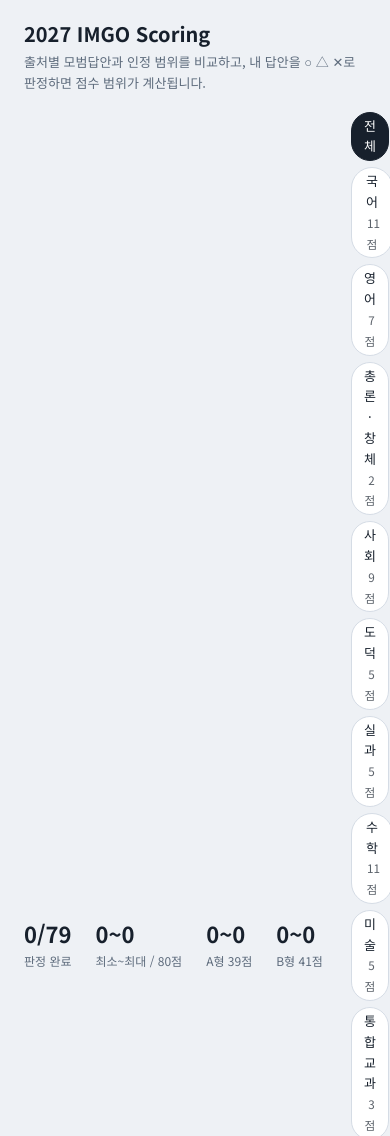
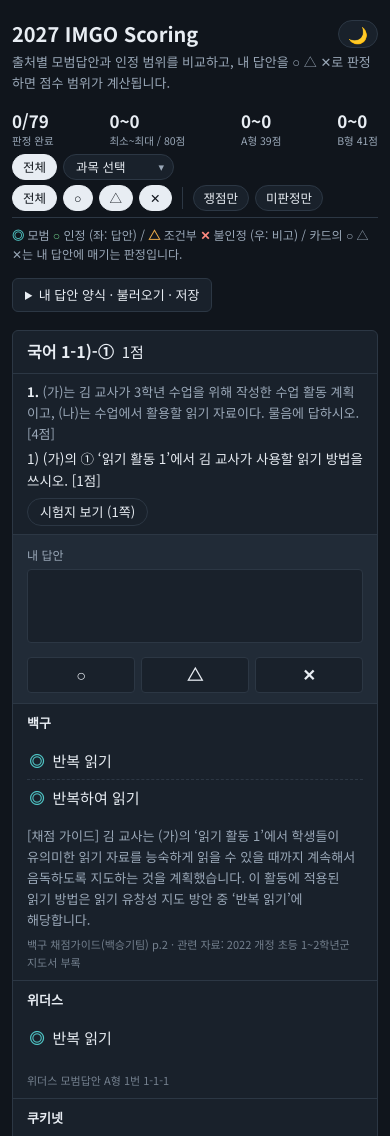
Before and after one commit to wybhrockstar/2027-IMGO-Scoring, a plain HTML site: page index.html in a window 390 px wide. Shown: the top 1136 px of the page. Drawn offline with Linux system fonts and the light colour scheme.

Commit message:
Add files via upload

```diff
--- a/index.html
+++ b/index.html
@@ -5,20 +5,30 @@
 <meta name="viewport" content="width=device-width, initial-scale=1">
 <title>2027 IMGO Scoring</title>
 <link rel="stylesheet" href="https://fonts.googleapis.com/css2?family=Noto+Sans+KR:wght@400;500;700&display=swap">
+<script>try{if(localStorage.getItem('gachejeom_theme')==='light')document.documentElement.dataset.theme='light'}catch(e){}</script>
 <style>
-:root{--bg:#eef1f5;--card:#fff;--ink:#17202c;--sub:#5d6b7c;--line:#d5dce5;--soft:#f4f6f9;--m1:#0d6e6e;--m2:#2a7d3f;--m3:#a86400;--m4:#b3261e;--sel:#17202c;--selt:#fff}
-@media (prefers-color-scheme:dark){:root{--bg:#10151c;--card:#19212b;--ink:#e8edf3;--sub:#9aa8b8;--line:#2c3744;--soft:#212b37;--m1:#4fc3c3;--m2:#6fcf8a;--m3:#f0b04d;--m4:#ff8a80;--sel:#e8edf3;--selt:#10151c}}
+:root{color-scheme:dark;--bg:#10151c;--card:#19212b;--ink:#e8edf3;--sub:#9aa8b8;--line:#2c3744;--soft:#212b37;--m1:#4fc3c3;--m2:#6fcf8a;--m3:#f0b04d;--m4:#ff8a80;--sel:#e8edf3;--selt:#10151c}
+:root[data-theme=light]{color-scheme:light;--bg:#eef1f5;--card:#fff;--ink:#17202c;--sub:#5d6b7c;--line:#d5dce5;--soft:#f4f6f9;--m1:#0d6e6e;--m2:#2a7d3f;--m3:#a86400;--m4:#b3261e;--sel:#17202c;--selt:#fff}
 *{box-sizing:border-box}
 html,body{margin:0}
 body{background:var(--bg);color:var(--ink);font:15px/1.6 'Noto Sans KR','Apple SD Gothic Neo','Malgun Gothic',sans-serif}
 main{max-width:1600px;margin:0 auto;padding:0 24px 60px}
-h1{font-size:20px;margin:18px 0 2px}
+h1{font-size:20px;margin:0}
+.hd{display:flex;align-items:center;justify-content:space-between;gap:12px;margin:18px 0 2px}
+#theme{font-size:16px;line-height:1;padding:5px 9px}
 .top{color:var(--sub);font-size:13px;margin-bottom:10px}
 .bar{position:sticky;top:0;z-index:5;background:var(--bg);padding:8px 0;border-bottom:1px solid var(--line);display:flex;gap:28px;align-items:center;flex-wrap:wrap}
 .sum{display:flex;gap:24px;align-items:baseline}
 .sum b{font-size:22px}.sum span{font-size:12px;color:var(--sub);display:block}
 .tabs,.filters{display:flex;gap:6px;flex-wrap:wrap}
 .ctl{display:flex;flex-direction:column;gap:6px;flex:1;min-width:0}
+.subrow{display:none;gap:6px;align-items:center}
+.dd{position:relative;display:inline-block}
+.dd select{appearance:none;-webkit-appearance:none;border:1px solid var(--line);background:var(--card);color:var(--ink);border-radius:999px;padding:2px 26px 2px 12px;font-size:12.5px;cursor:pointer;height:100%}
+.dd select option{background:var(--card);color:var(--ink)}
+.dd::after{content:'▾';position:absolute;right:10px;top:50%;transform:translateY(-50%);pointer-events:none;font-size:11px;color:var(--sub)}
+.dd.on select{background:var(--sel);color:var(--selt);border-color:var(--sel)}
+.dd.on::after{color:var(--selt)}
 .filters .sep{width:1px;background:var(--line);margin:2px 4px}
 .chipbtn .pt{pointer-events:none;opacity:.7;font-size:.9em;margin-left:3px}
 button,select,textarea,input{font:inherit;color:inherit}
@@ -74,17 +84,33 @@ details.tool textarea{width:min(640px,80vw);height:110px;display:block;margin-to
 .nt .none{opacity:.5}
 .foot{margin-top:28px;color:var(--sub);font-size:12px;text-align:center}
 .empty{color:var(--sub);padding:30px 0;text-align:center}
+@media (max-width:700px){
+main{padding:0 12px 40px}
+.bar{flex-direction:column;align-items:stretch;gap:6px;padding:6px 0}
+.sum{gap:8px;justify-content:space-between}
+.sum b{font-size:17px;line-height:1.3}.sum span{font-size:10.5px;line-height:1.3;white-space:nowrap}
+.ctl{gap:5px;flex:none}
+.tabs{display:none}
+.subrow{display:flex}
+.filters{flex-wrap:nowrap;overflow-x:auto;scrollbar-width:none;-webkit-overflow-scrolling:touch}
+.filters::-webkit-scrollbar{display:none}
+.subrow .chipbtn,.filters .chipbtn{flex:none;white-space:nowrap;padding:2px 10px;font-size:12.5px}
+.filters .sep{flex:none}
+.bar{transition:transform .22s ease;will-change:transform}
+.bar.hide{transform:translateY(-100%)}
+}
 @media (max-width:900px){.body{grid-template-columns:1fr}.mine{border-right:0;border-bottom:1px solid var(--line)}.src{grid-template-columns:1fr}}
 </style>
 </head>
 <body>
 <main>
-<h1>2027 IMGO Scoring</h1>
+<div class="hd"><h1>2027 IMGO Scoring</h1><button class="chipbtn" id="theme" type="button"></button></div>
 <div class="top">출처별 모범답안과 인정 범위를 비교하고, 내 답안을 ○ △ ✕로 판정하면 점수 범위가 계산됩니다.</div>
 
 <div class="bar">
   <div class="sum" id="sum"></div>
   <div class="ctl">
+    <div class="subrow" id="subrow"></div>
     <div class="tabs" id="tabs"></div>
     <div class="filters" id="filters"></div>
   </div>
@@ -109,6 +135,20 @@ details.tool textarea{width:min(640px,80vw);height:110px;display:block;margin-to
 <div class="foot"></div>
 </main>
 <script>
+// 모바일: 아래로 스크롤하면 상단 바를 숨기고, 위로 올리면 다시 보여줌 (CSS는 700px 이하에서만 적용)
+(()=>{const bar=document.querySelector('.bar');let last=0,tick=false;
+  addEventListener('scroll',()=>{if(tick)return;tick=true;requestAnimationFrame(()=>{
+    tick=false;const y=Math.max(0,scrollY),d=y-last;
+    if(y<=bar.offsetHeight)bar.classList.remove('hide');
+    else if(d>6&&!/^(TEXTAREA|SELECT|INPUT)$/.test(document.activeElement.tagName))bar.classList.add('hide');
+    else if(d<-6)bar.classList.remove('hide');
+    if(Math.abs(d)>6)last=y;
+  })},{passive:true});
+})();
+const THEME_KEY='gachejeom_theme';
+function paintTheme(){const l=document.documentElement.dataset.theme==='light',b=document.getElementById('theme');b.textContent=l?'☀️':'🌙';b.title=b.ariaLabel=l?'라이트 모드 (눌러서 다크 모드로)':'다크 모드 (눌러서 라이트 모드로)'}
+document.getElementById('theme').onclick=()=>{const l=document.documentElement.dataset.theme!=='light';if(l)document.documentElement.dataset.theme='light';else delete document.documentElement.dataset.theme;try{localStorage.setItem(THEME_KEY,l?'light':'dark')}catch(e){}paintTheme()};
+paintTheme();
 const NAMES=['korean','english','chongchang','social','moral','practical','math','art','integrated','science','music','pe'];
 const SRC={bg:'백구',wi:'위더스',ku:'쿠키넷',te:'테크니컬',im:'임고트'};
 const ORDER=['bg','wi','ku','te','im'];
@@ -199,6 +239,8 @@ function summary(){
 function render(){
   const tabs=[['all','전체'],...subjects.map(s=>[s.subject,s.label])];
   document.getElementById('tabs').innerHTML=tabs.map(([k,l])=>`<button class="chipbtn" data-v="${k}" aria-pressed="${view===k}">${l}${SUBPT[k]!=null?`<span class="pt">${SUBPT[k]}점</span>`:''}</button>`).join('');
+  const cur=subjects.find(x=>x.subject===view);
+  document.getElementById('subrow').innerHTML=`<button class="chipbtn" data-v="all" aria-pressed="${view==='all'}">전체</button><span class="dd${cur?' on':''}"><select id="subsel" aria-label="과목 선택"><option value="" disabled${cur?'':' selected'}>과목 선택</option>${subjects.map(x=>`<option value="${x.subject}"${view===x.subject?' selected':''}>${x.label} ${SUBPT[x.subject]}점</option>`).join('')}</select></span>`;
   const fb=(k,l,on)=>`<button class="chipbtn" data-f="${k}" aria-pressed="${on}">${l}</button>`;
   document.getElementById('filters').innerHTML=fb('all','전체',vset.size===3)+fb('O','○',vset.has('O'))+fb('T','△',vset.has('T'))+fb('X','✕',vset.has('X'))+'<span class="sep"></span>'+fb('dispute','쟁점만',fDis)+fb('open','미판정만',fOpen);
   let list=view==='all'?items:items.filter(q=>q.sub===view);
@@ -238,6 +280,7 @@ document.addEventListener('click',e=>{
     render();
   }
 });
+document.addEventListener('change',e=>{if(e.target.id==='subsel'&&e.target.value){view=e.target.value;render()}});
 function autosize(el){el.style.height='auto';el.style.height=(el.scrollHeight+(el.offsetHeight-el.clientHeight))+'px'}
 function autosizeAll(){document.querySelectorAll('.mine textarea').forEach(autosize)}
 window.addEventListener('resize',autosizeAll);
```
